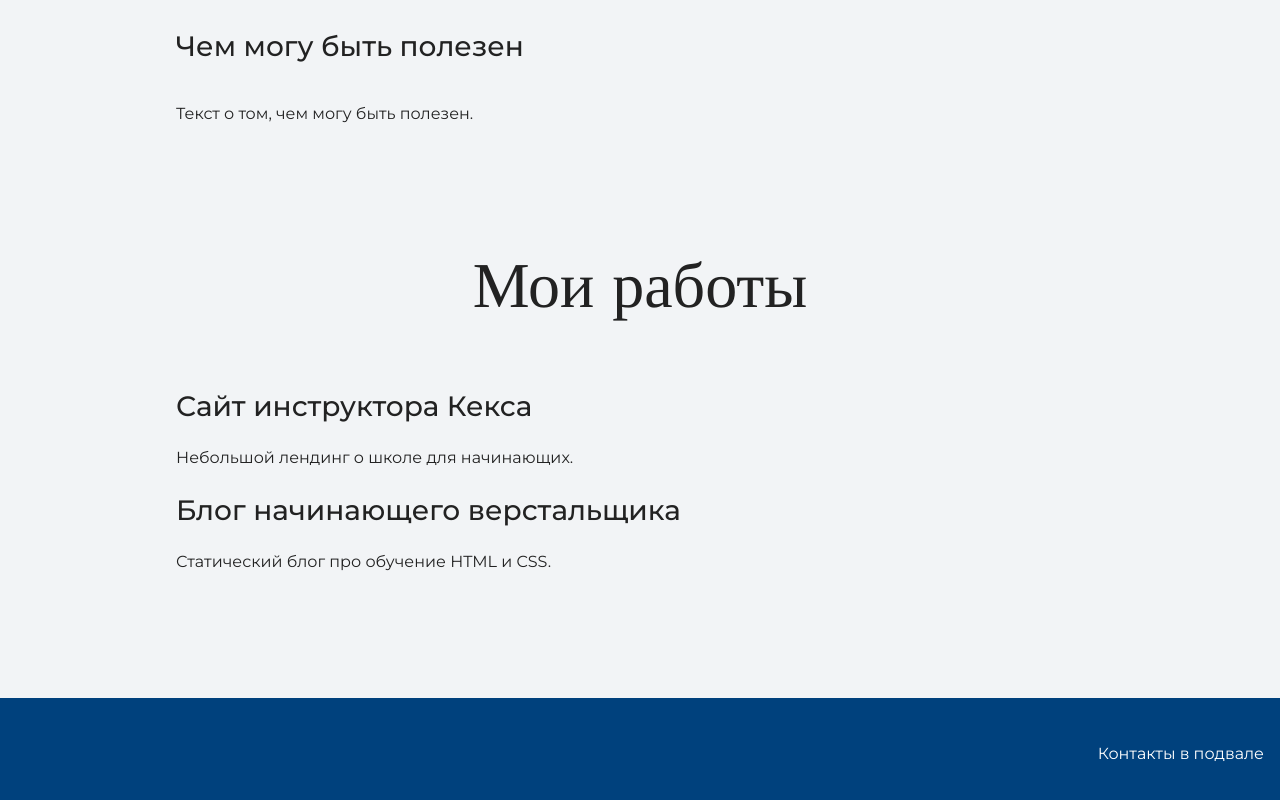
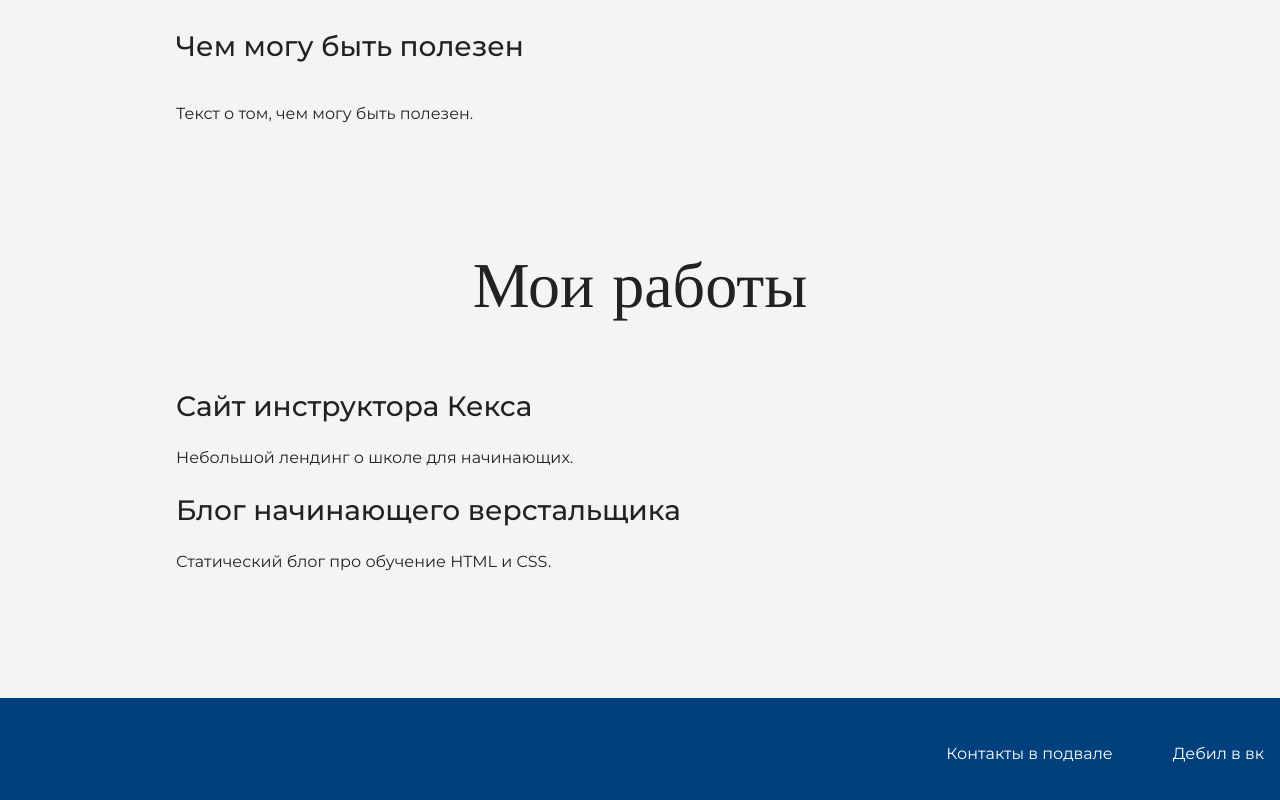
Before and after one commit to MRFFADISS/my-site-mrffadiss, a plain HTML site: page portfolio-step/index.html in a window 1280 px wide. Shown: the part 1298-2098 px from the top of the page. Drawn offline with nearby package versions, Linux system fonts and the light colour scheme.

Commit message:
Добавлена ссылка вк

```diff
--- a/portfolio-step/index.html
+++ b/portfolio-step/index.html
@@ -40,6 +40,7 @@
     <footer class="page-footer">
 	<div class="container">
       Контакты в подвале
+	  <a href="https://vk.com/id0">Дебил в вк</a>
 	</div>
     </footer>
   </body>
```
